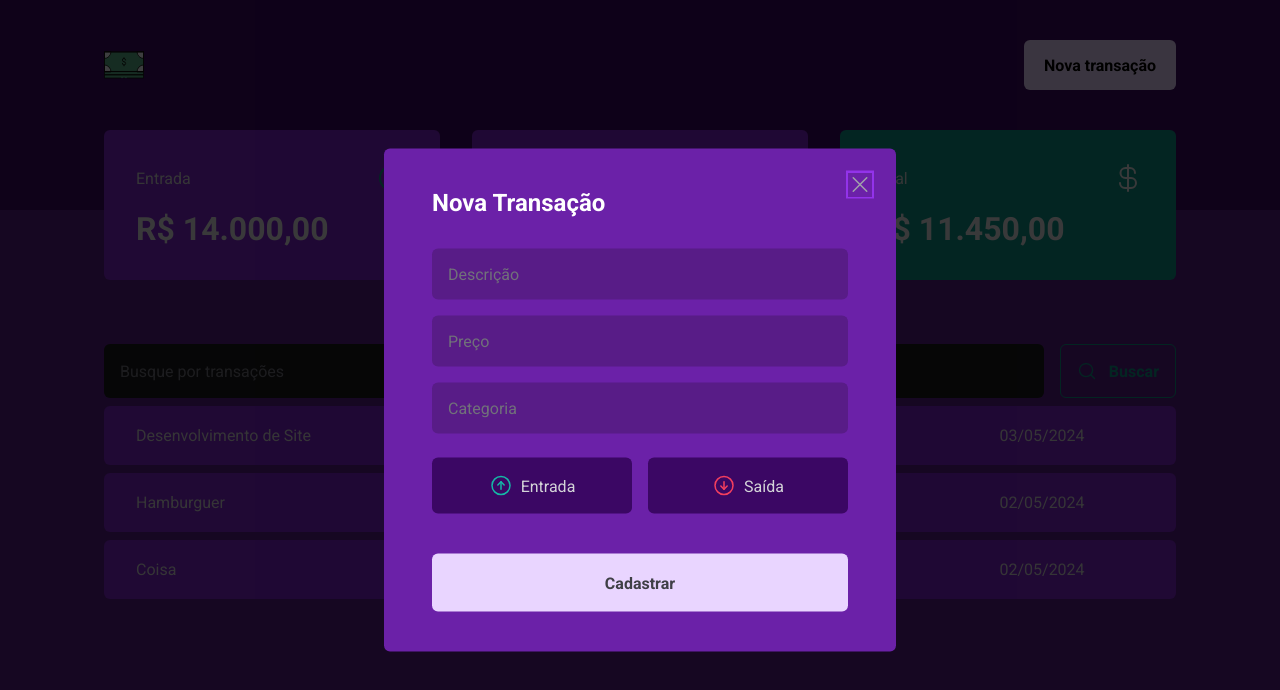
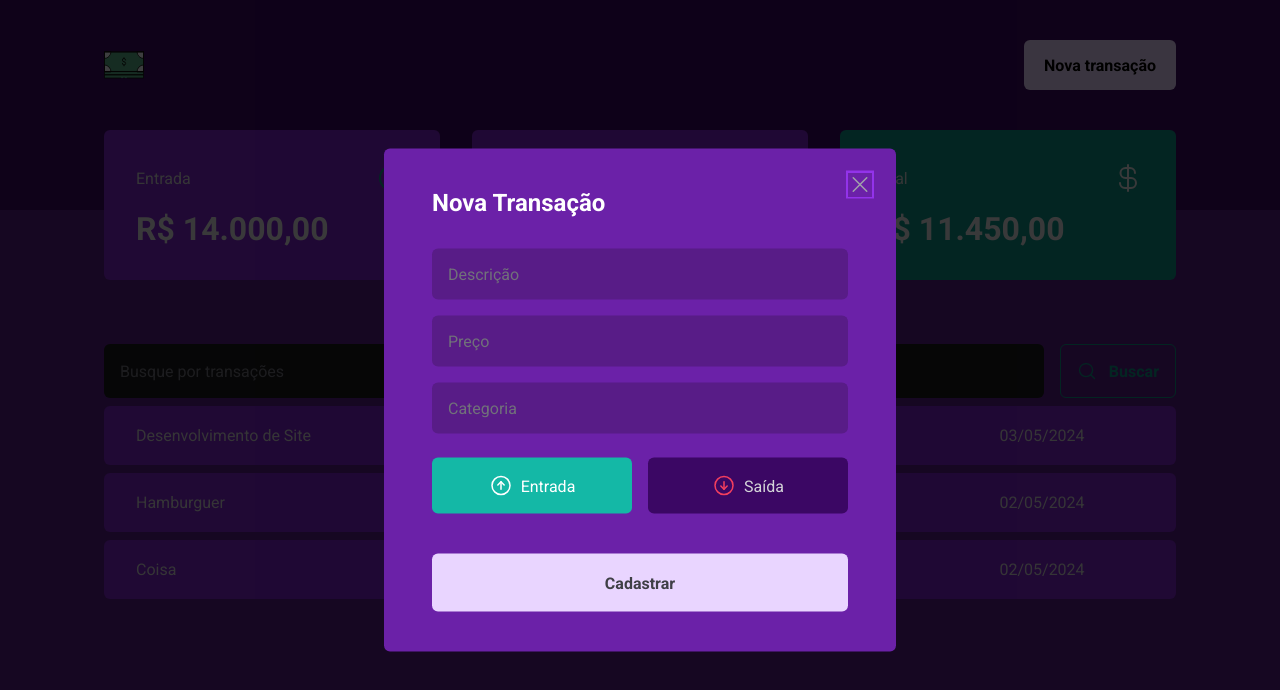
Before and after one commit to DiegodeSalles/react-grana, a React (Vite) app: page / in a window 1280 px wide. Both pictures are taken after a click on the button "Nova transação". Shown: the top 690 px of the page. Built offline with nearby package versions, Linux system fonts and the light colour scheme; data requests are answered from the project's data file.

Commit message:
Adicionado o controle de componente dos botões do formulário do modal.

```diff
--- a/src/components/NewTransactionModal/index.tsx
+++ b/src/components/NewTransactionModal/index.tsx
@@ -8,25 +8,29 @@
 } from "./styles";
 import { ArrowCircleDown, ArrowCircleUp, X } from "phosphor-react";
 import { z } from "zod";
-import { useForm } from "react-hook-form";
+import { Controller, useForm } from "react-hook-form";
 import { zodResolver } from "@hookform/resolvers/zod";
 
 const newTransactionFormSchema = z.object({
   description: z.string(),
   price: z.number(),
   category: z.string(),
-  // type: z.enum(["income", "outcome"]),
+  type: z.enum(["income", "outcome"]),
 });
 
 type NewTransactionFormInputs = z.infer<typeof newTransactionFormSchema>;
 
 export function NewTransactionModal() {
   const {
+    control,
     register,
     handleSubmit,
     formState: { isSubmitting },
   } = useForm<NewTransactionFormInputs>({
     resolver: zodResolver(newTransactionFormSchema),
+    defaultValues: {
+      type: "income",
+    },
   });
 
   async function handleCreateNewTransaction(data: NewTransactionFormInputs) {
@@ -64,7 +68,15 @@
             {...register("category")}
           />
 
-          <TransactionType>
+          <Controller
+            control={control}
+            name="type"
+            render={({ field }) => {
+              return (
+                <TransactionType
+                  onValueChange={field.onChange}
+                  value={field.value}
+                >
                   <TransactionTypeButton value="income" variant="income">
                     <ArrowCircleUp size={24} />
                     Entrada
@@ -74,6 +86,9 @@
                     Saída
                   </TransactionTypeButton>
                 </TransactionType>
+              );
+            }}
+          />
 
           <button type="submit" disabled={isSubmitting}>
             Cadastrar
```
Lines whose indentation alone changed are shown as unchanged.
